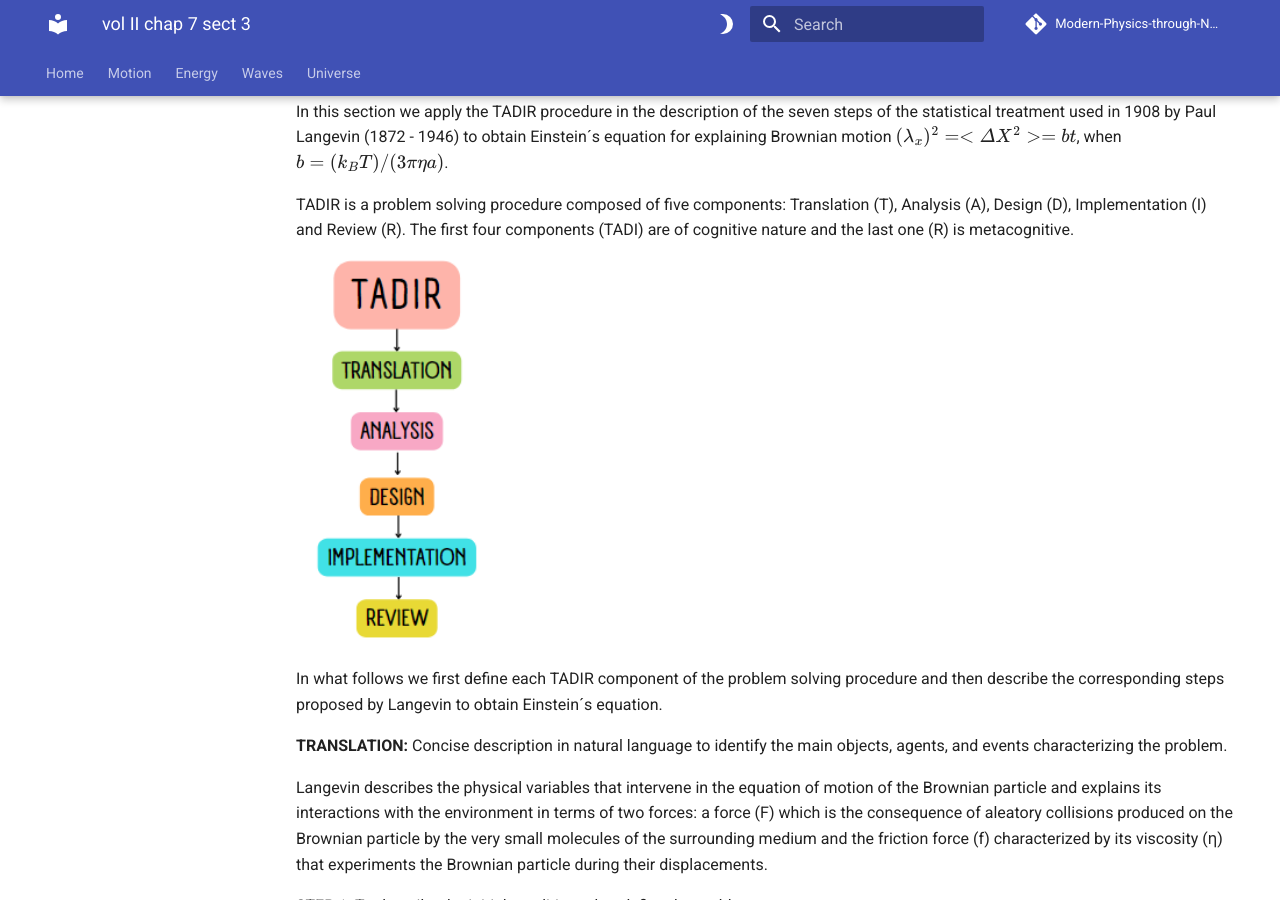
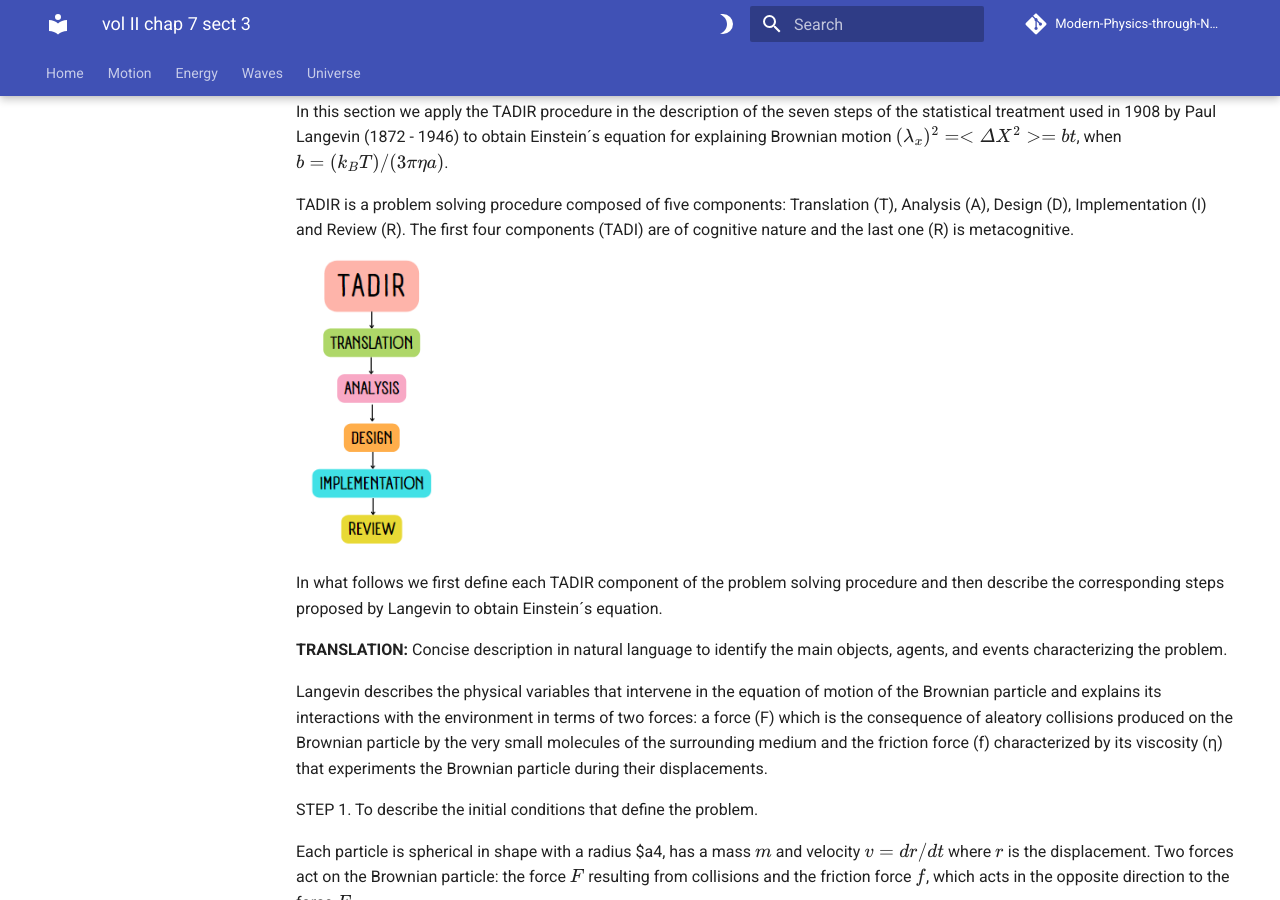
Before and after one commit to modphysnobel/modphysnobel.github.io, an MkDocs documentation site: the page built from docs/vol-II/vol-II-chap-7-sect-3.md, in a window 1280 px wide and 900 px high, scrolled down 313 px. Built offline with MkDocs 1.6.1 and Material for MkDocs 9.7.7, drawn with Linux system fonts in a browser that asks for light colours; some web fonts are replaced; comment, search, counter and statistics services are not loaded.

Commit message:
Update vol-II-chap-7-sect-3.md

```diff
--- a/docs/vol-II/vol-II-chap-7-sect-3.md
+++ b/docs/vol-II/vol-II-chap-7-sect-3.md
@@ -11,7 +11,7 @@
 
 TADIR is a problem solving procedure composed of five components: Translation (T), Analysis (A), Design (D), Implementation (I) and Review (R). The first four components (TADI) are of cognitive nature and the last one (R) is metacognitive.
 
-![Fig 1](./figs/chap-7-sect-3-fig1.PNG){width=200}
+![Fig 1](./figs/chap-7-sect-3-fig1.PNG){width=150}
 
 In what follows we first define each TADIR component of the problem solving procedure and then describe the corresponding steps proposed by Langevin to obtain Einstein´s equation.
 
```
